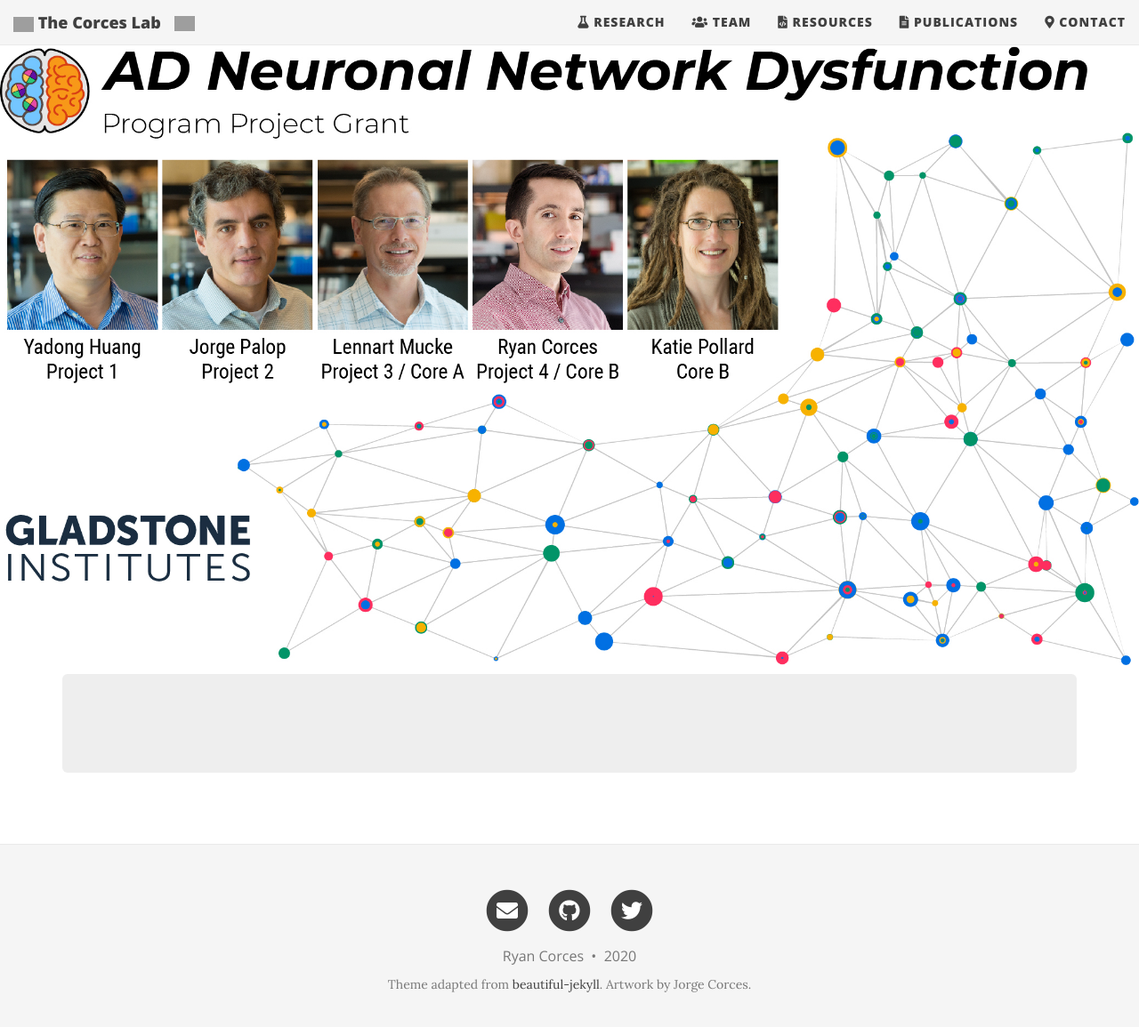
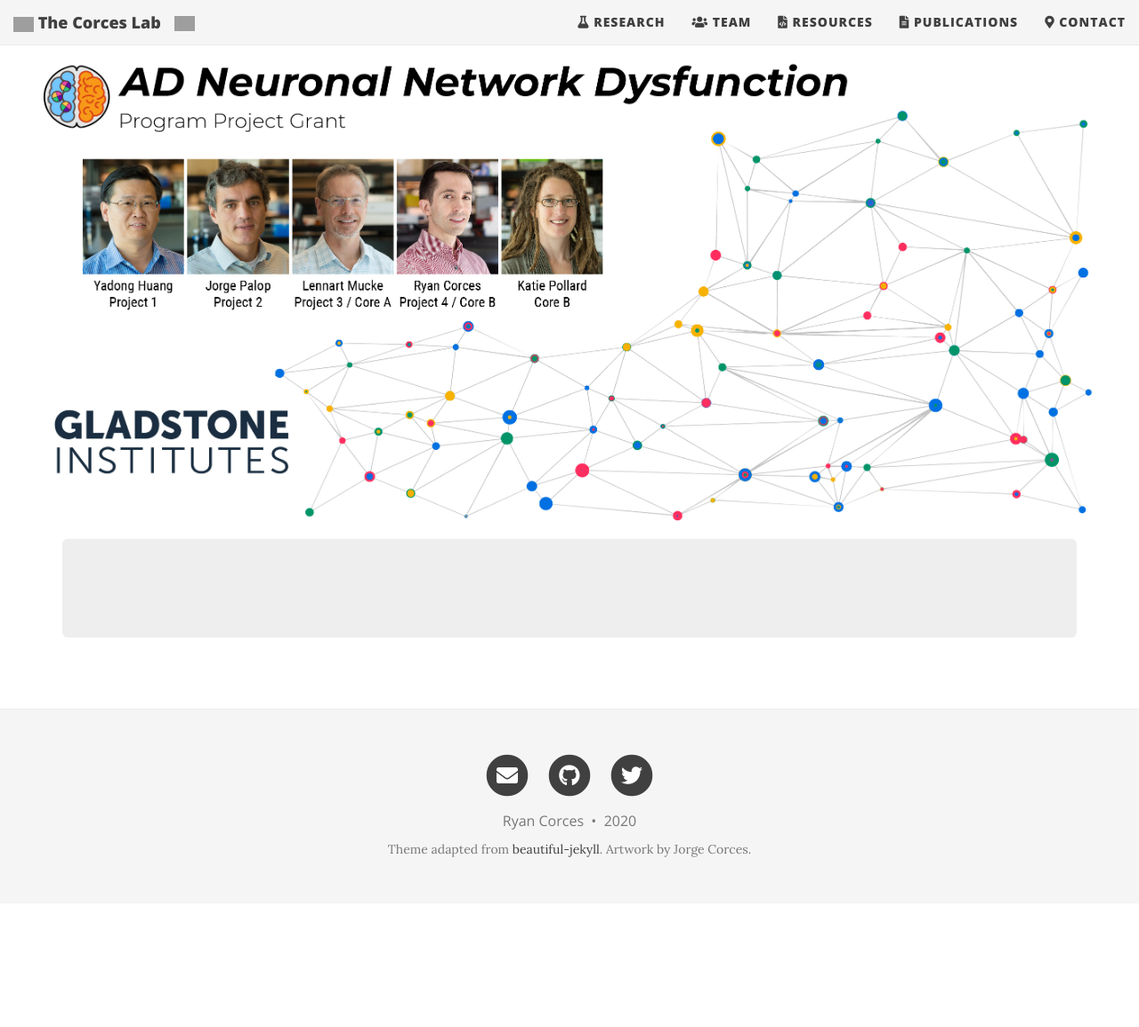
Before and after one commit to ADNetworksPPG/ADNetworksPPG, a Jekyll site: the page built from index.html, in a window 1280 px wide and 1168 px high. Shown: the top 1155 px of the window at 89% size. Built offline with Jekyll 4.4.1, drawn with Linux system fonts in a browser that asks for light colours; nearby versions of some CDN libraries; the list of posts is cut into pages by our own code; grey boxes are pictures that could not be loaded.

Commit message:
update banner

```diff
--- a/index.html
+++ b/index.html
@@ -7,7 +7,7 @@
 
 
 <div class="banner">
-  <img src="img/banner_v1.jpg" alt="The Gladstone Institutes For Neurological Disease"><br>
+  <img src="img/banner_v2.jpg" alt="The Gladstone Institutes For Neurological Disease"><br>
 </div>
 
 <div class = 'clear'></div>
```
Also changed, not shown: img/banner_v2.jpg (added).
